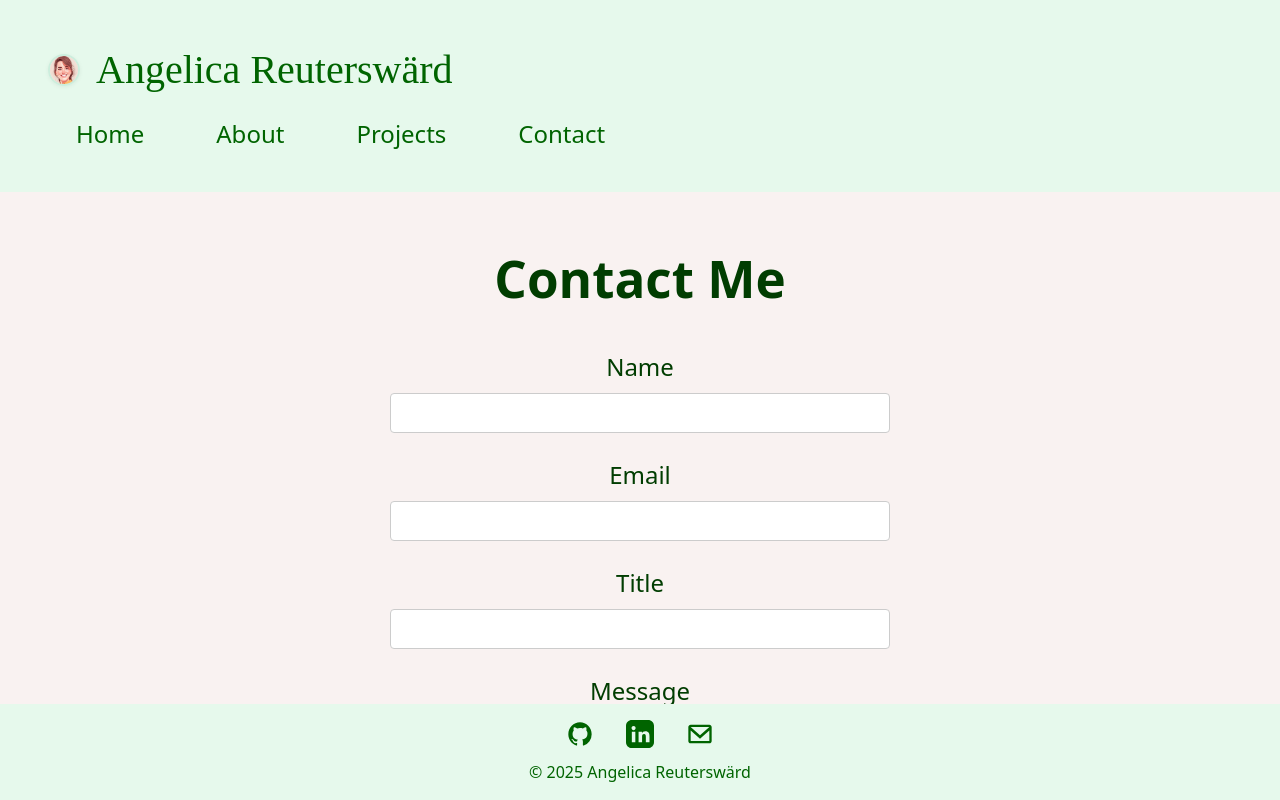
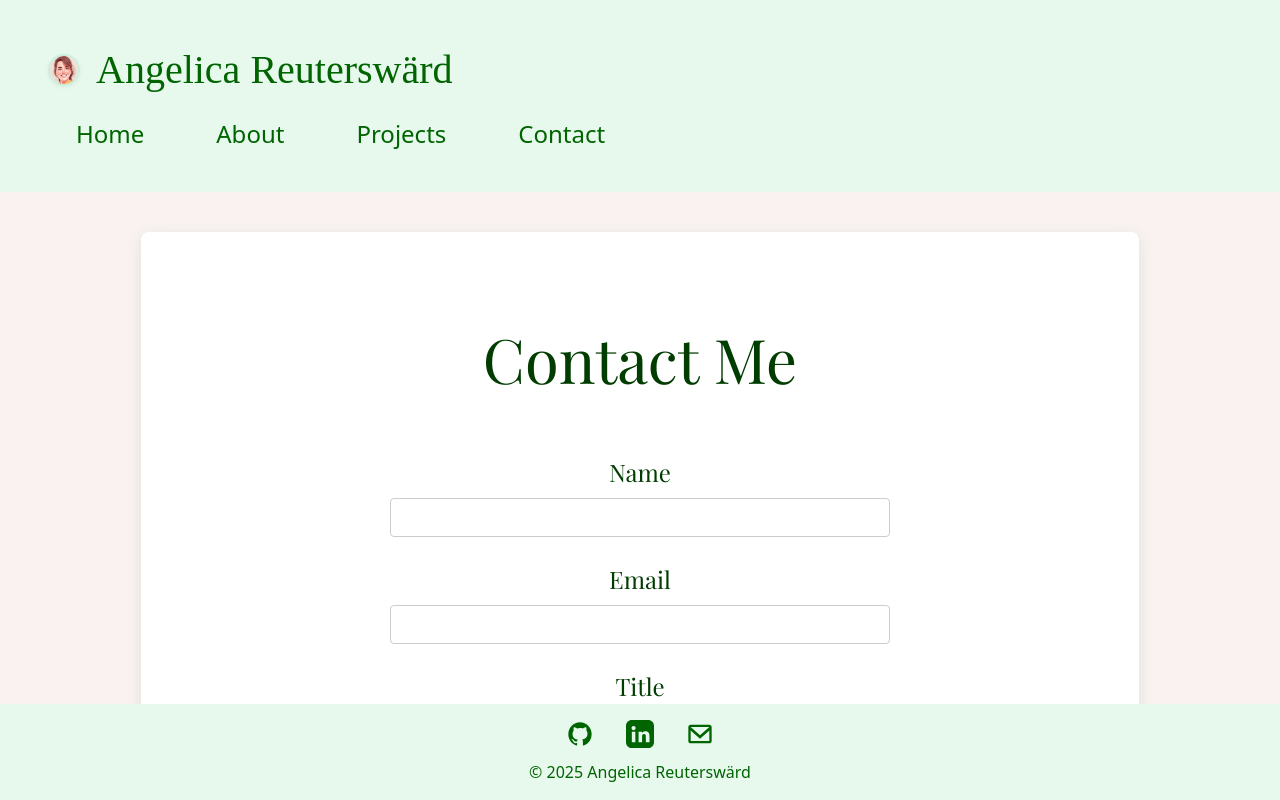
Before and after one commit to Ayngie/react-portfolio, a React (Vite) app: page /contact in a window 1280 px wide. Built offline with nearby package versions, Linux system fonts and the light colour scheme; no server answers; a web font is replaced by a local one.

Commit message:
Feat: Added Card component

```diff
--- a/src/pages/ContactMe/ContactMe.tsx
+++ b/src/pages/ContactMe/ContactMe.tsx
@@ -2,6 +2,7 @@ import React, { useRef } from 'react';
 import { useForm } from 'react-hook-form';
 import emailjs from '@emailjs/browser';
 import './ContactMe.scss';
+import Card from '../../components/Card/Card';
 
 type FormData = {
   user_name: string;
@@ -38,7 +39,8 @@ const ContactMe: React.FC = () => {
   };
 
   return (
-    <section id="contact" className="contact-section">
+    <section id="contact" className="page-section">
+      <Card>
         <h1>Contact Me</h1>
         <form
           ref={formRef}
@@ -93,6 +95,7 @@ const ContactMe: React.FC = () => {
           </button>
           {isSubmitSuccessful && <p>Thank you for your message!</p>}
         </form>
+      </Card>
     </section>
   );
 };
```
Lines whose indentation alone changed are shown as unchanged.
